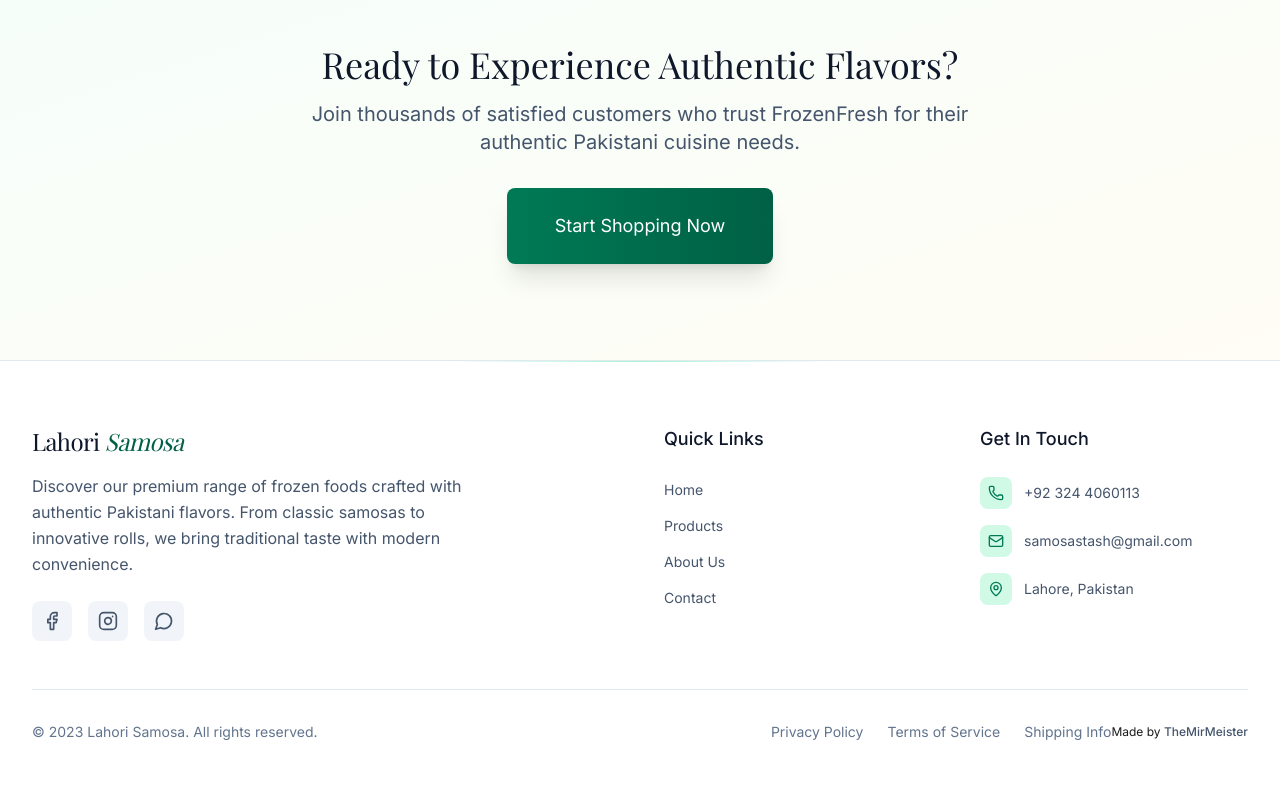
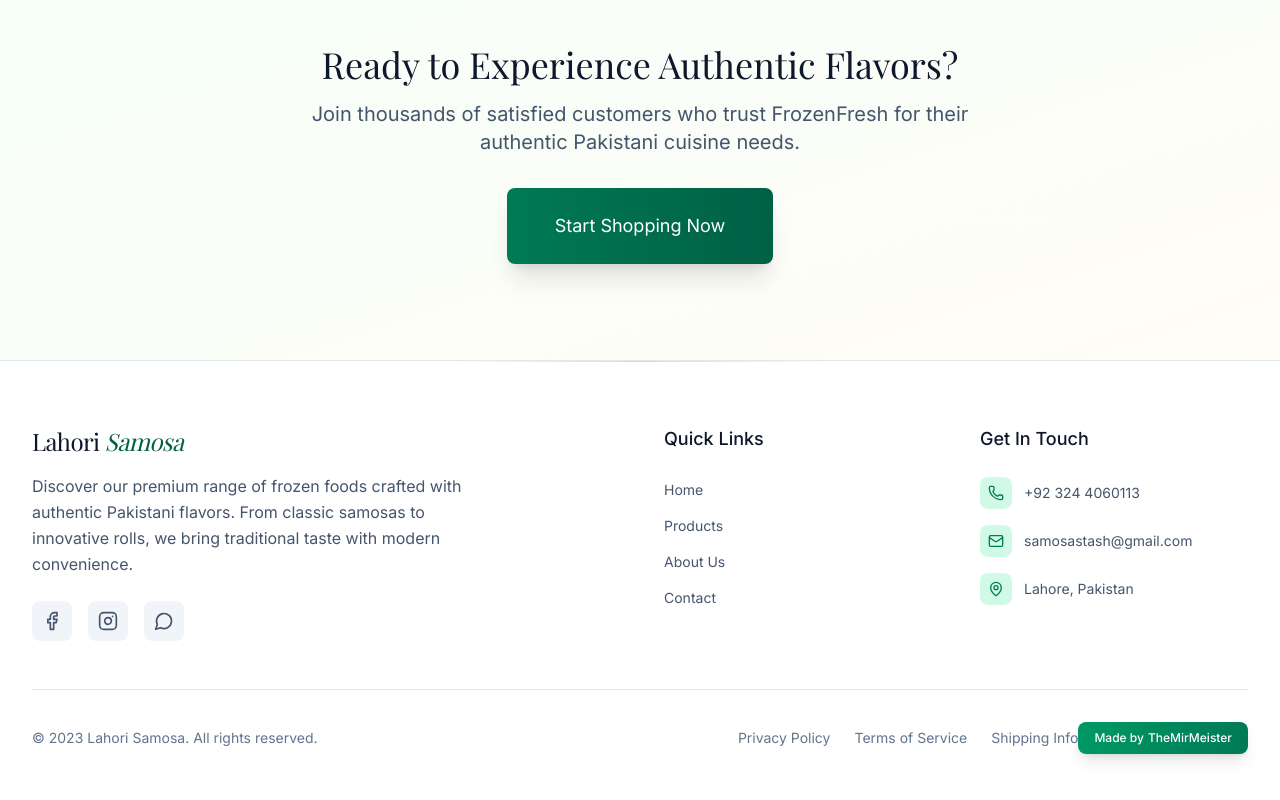
Before and after one commit to samosastash/lahori-samosa-website, a React (Vite) app: page / in a window 1280 px wide. Shown: the part 2106-2906 px from the top of the page. Built offline with nearby package versions, Linux system fonts and the light colour scheme; a web font is replaced by a local one; what @jsr/supabase__supabase-js would draw is missing.

Commit message:
Create cool and sexy button for TheMirMeister signature with animations and gradients

```diff
--- a/src/components/Footer.tsx
+++ b/src/components/Footer.tsx
@@ -138,9 +138,22 @@ export function Footer() {
                 <Link to="/terms-of-service" className="hover:text-slate-700 transition-colors">Terms of Service</Link>
                 <Link to="/shipping-info" className="hover:text-slate-700 transition-colors">Shipping Info</Link>
               </div>
-              <p className="text-xs text-slate-400">
-                Made by <span className="font-medium text-slate-600">TheMirMeister</span>
-              </p>
+              <motion.button
+                whileHover={{
+                  scale: 1.05,
+                  y: -2,
+                  boxShadow: "0 8px 25px -8px rgba(6, 78, 59, 0.4)"
+                }}
+                whileTap={{ scale: 0.95 }}
+                className="relative px-4 py-2 bg-gradient-to-r from-emerald-600 to-emerald-700 hover:from-emerald-700 hover:to-emerald-800 text-white text-xs font-medium rounded-lg shadow-lg hover:shadow-xl transition-all duration-300 overflow-hidden group"
+              >
+                <div className="absolute inset-0 bg-gradient-to-r from-emerald-400 to-emerald-500 opacity-0 group-hover:opacity-20 transition-opacity duration-300"></div>
+                <span className="relative z-10 flex items-center space-x-1">
+                  <span>Made by</span>
+                  <span className="font-bold tracking-wide">TheMirMeister</span>
+                </span>
+                <div className="absolute inset-0 bg-white opacity-0 group-hover:opacity-10 transition-opacity duration-300"></div>
+              </motion.button>
             </div>
           </div>
         </motion.div>
```
